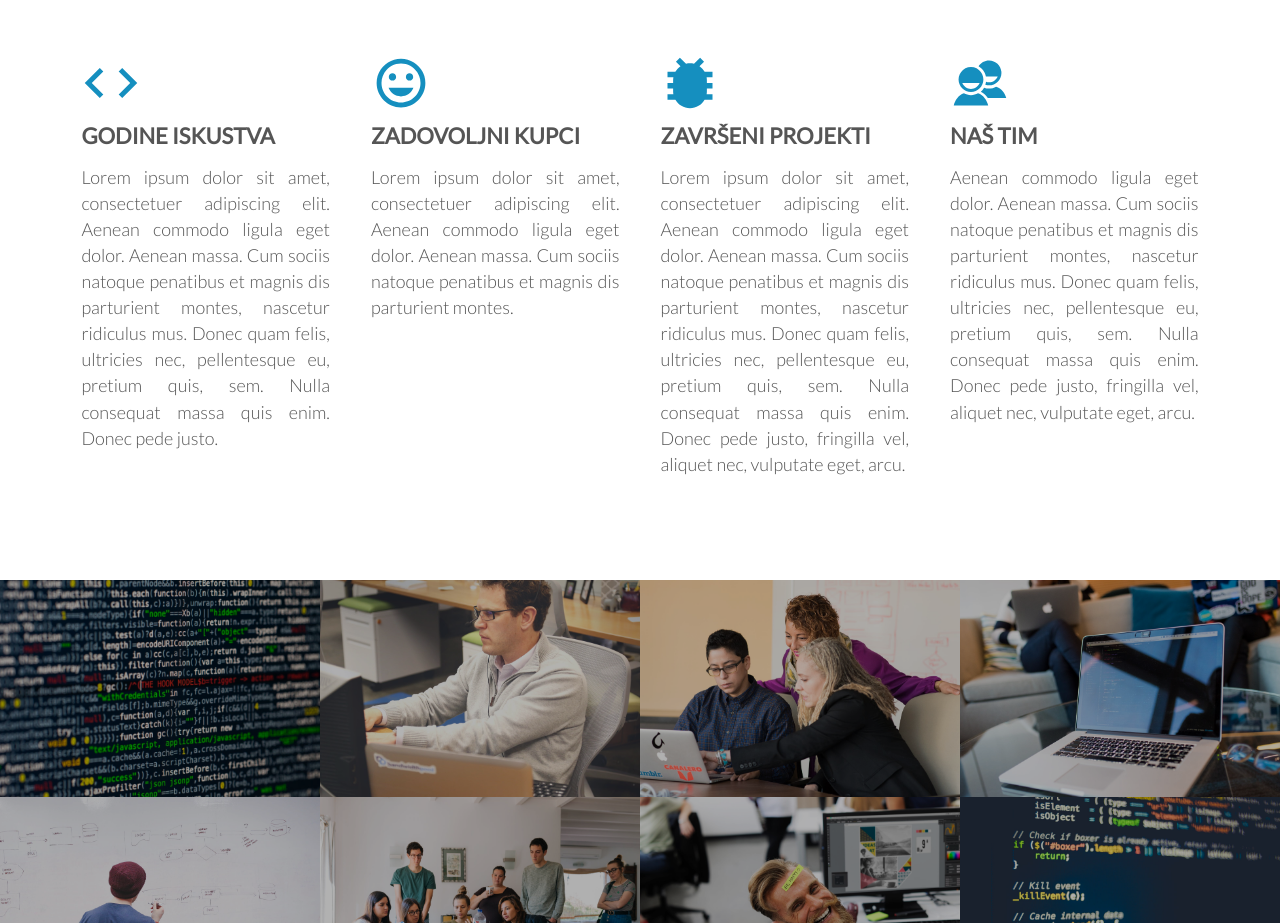
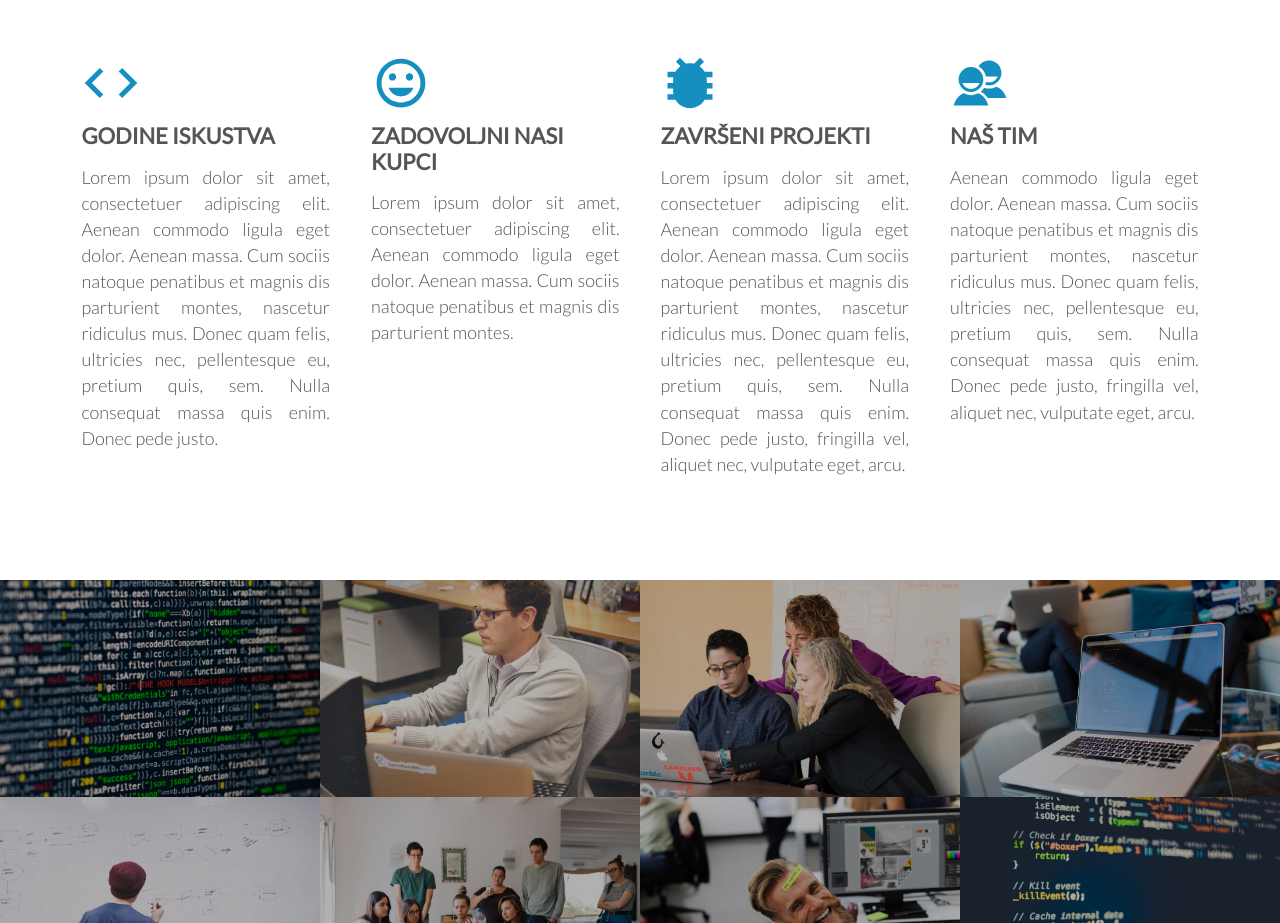
Before and after one commit to Chupacabra44/company-website, a plain HTML site: page company-website/index.html in a window 1280 px wide. Shown: the part 1200-2123 px from the top of the page. Drawn offline with nearby package versions, Linux system fonts and the light colour scheme.

Commit message:
Update index.html

```diff
--- a/company-website/index.html
+++ b/company-website/index.html
@@ -47,7 +47,7 @@
             </div>
             <div class="col span-1-of-4 box">
                 <ion-icon class="icon-big" name="happy"></ion-icon>
-                <h3>Zadovoljni kupci</h3>
+                <h3>Zadovoljni nasi kupci</h3>
                 <p>Lorem ipsum dolor sit amet, consectetuer adipiscing elit. Aenean commodo ligula eget dolor. Aenean massa. Cum sociis natoque penatibus et magnis dis parturient montes.</p>
             </div>
             <div class="col span-1-of-4 box">
```
